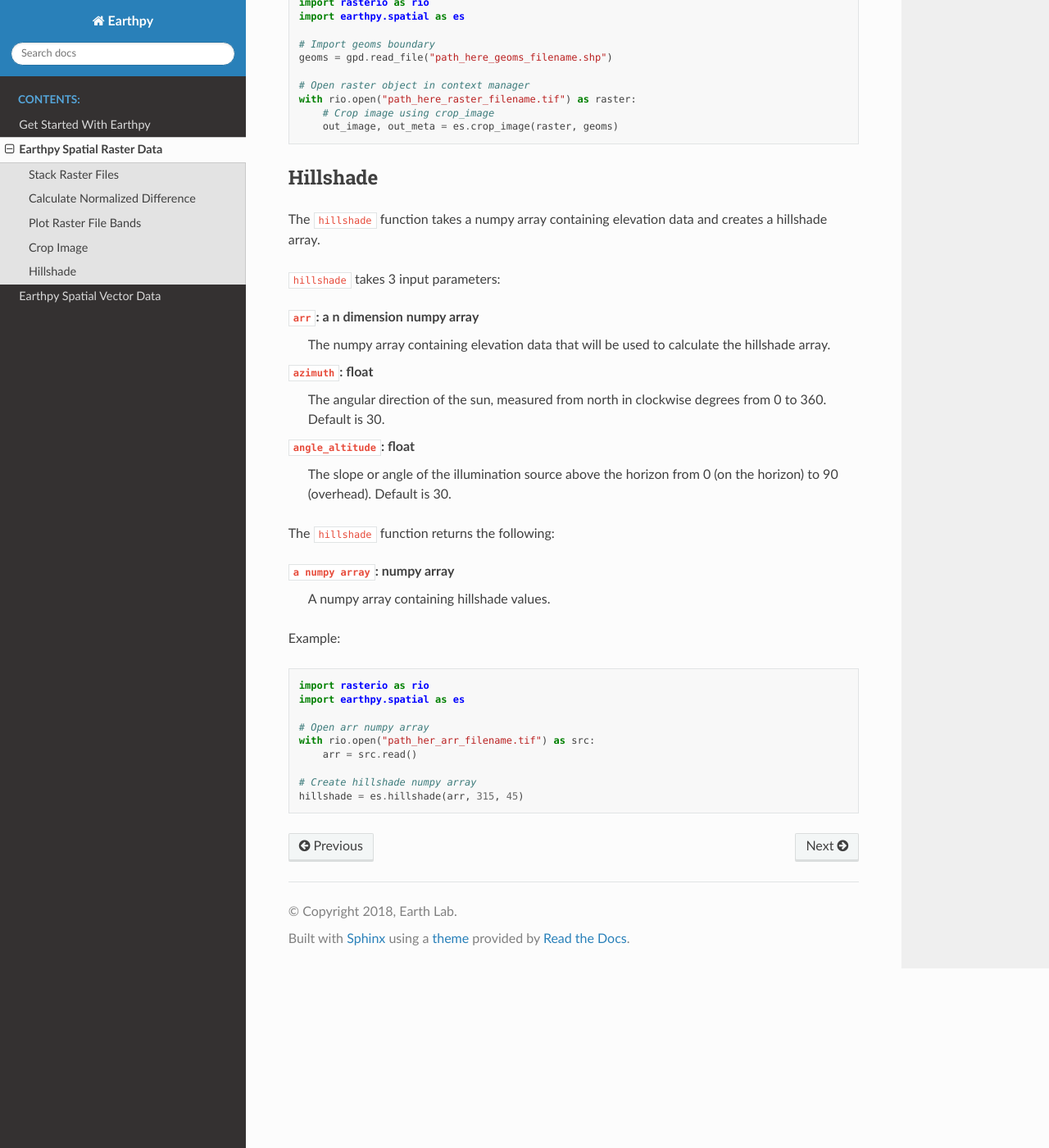
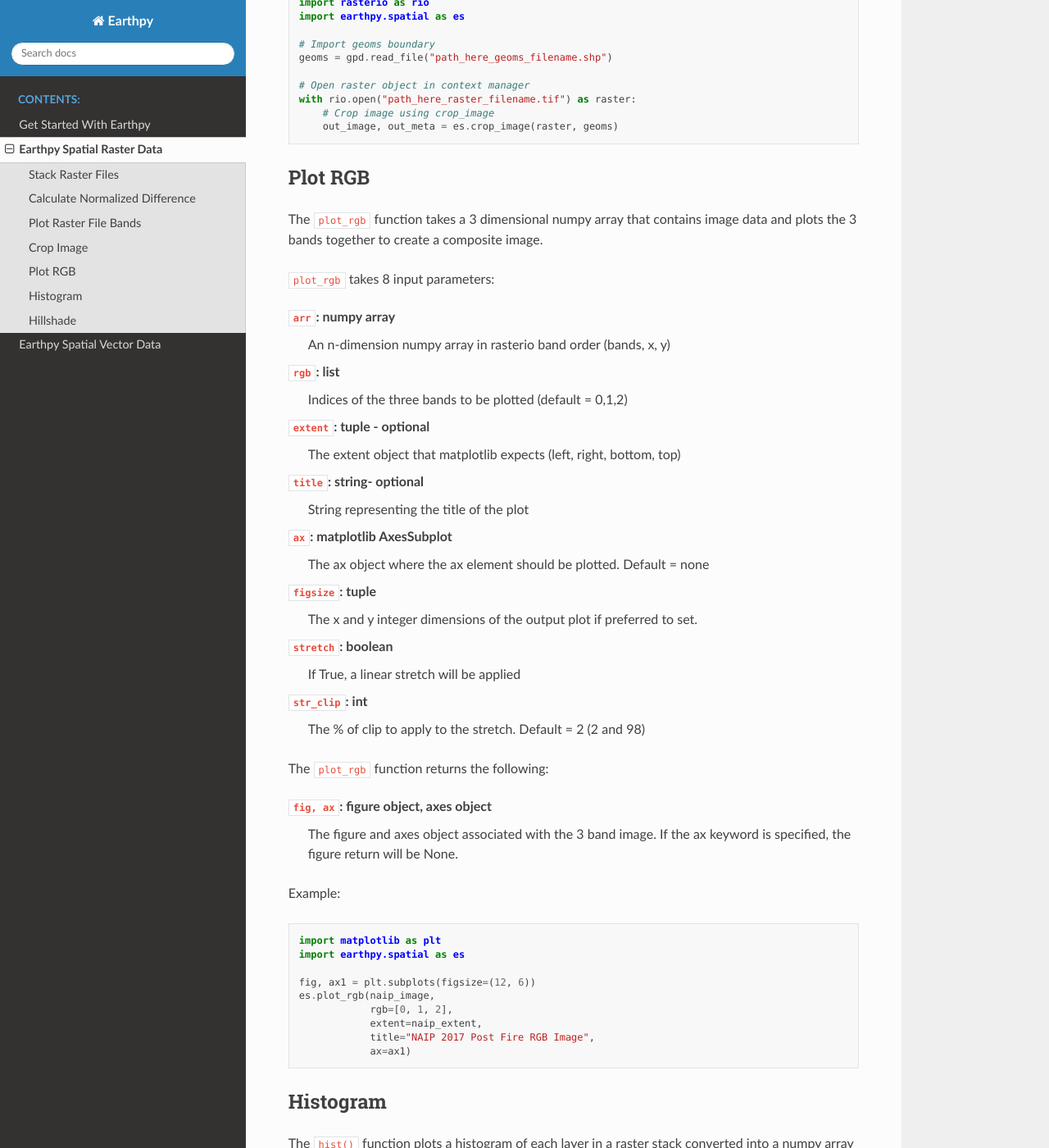
Before and after one commit to earthlab/earthpy, a Sphinx documentation site: the page built from docs/spatial-raster.rst, in a window 1280 px wide and 1400 px high, scrolled down 3543 px. Shown: the whole window at 82% size. Built offline with Sphinx 7.4.7 and the Read the Docs theme 2.0.0, drawn with Linux system fonts in a browser that asks for light colours; some of the changed text lies outside the part shown.

Commit message:
Read the docs documentation for plot_rgb() and hist() (#89)
Signed-off-by: Carmela Stuart <c.stuart@cablelabs.com>

```diff
--- a/docs/spatial-raster.rst
+++ b/docs/spatial-raster.rst
@@ -165,12 +165,95 @@ Example:
         # Crop image using crop_image
         out_image, out_meta = es.crop_image(raster, geoms)
 
+Plot RGB
+~~~~~~~~
+
+The ``plot_rgb`` function takes a 3 dimensional numpy array that contains image data and plots the 3 bands together to create a composite image.
+
+``plot_rgb`` takes 8 input parameters:
+
+``arr``: numpy array
+      An n-dimension numpy array in rasterio band order (bands, x, y)
+``rgb``: list
+      Indices of the three bands to be plotted (default = 0,1,2)
+``extent``: tuple - optional
+      The extent object that matplotlib expects (left, right, bottom, top)
+``title``:  string- optional
+      String representing the title of the plot
+``ax``: matplotlib AxesSubplot
+      The ax object where the ax element should be plotted. Default = none
+``figsize``: tuple
+      The x and y integer dimensions of the output plot if preferred to set.
+``stretch``: boolean
+      If True, a linear stretch will be applied
+``str_clip``: int
+      The % of clip to apply to the stretch. Default = 2 (2 and 98)
+
+The ``plot_rgb`` function returns the following:
+
+``fig, ax``: figure object, axes object
+      The figure and axes object associated with the 3 band image.  If the ax keyword is specified, the figure return will be None.
+
+Example:
+
+.. code-block:: python
+
+    import matplotlib as plt
+    import earthpy.spatial as es
+
+    fig, ax1 = plt.subplots(figsize=(12, 6))
+    es.plot_rgb(naip_image,
+                rgb=[0, 1, 2],
+                extent=naip_extent,
+                title="NAIP 2017 Post Fire RGB Image",
+                ax=ax1)
+
+Histogram
+~~~~~~~~~
+
+The ``hist()`` function plots a histogram of each layer in a raster stack converted into a numpy array for quick visualization.
+
+``hist()`` takes 6 input parameters:
+
+``arr``: numpy array
+      An dimension numpy array
+``title``: list
+      A list of title values that should either equal the number of bands or be empty, default = none
+``colors``: list
+      A list of color values that should either equal the number of bands or be a single color, (purple = default)
+``cols``: int
+      The number of columns you want to plot in
+``bins``: int
+      The number of bins to calculate for the histogram
+``figsize``: tuple
+      The figsize if you'd like to define it. default: (12, 12)
+
+The ``hist()`` function returns the following:
+
+``fig, ax or axs`` : figure object, axes object
+      The figure and axes object(s) associated with the histogram.
+
+Example:
+
+.. code-block:: python
+
+    import earthpy.spatial as es
+
+    colors = ['r', 'k', 'b', 'g', 'k', 'y', 'y']
+    titles = ["Red Band", "Near Infrared (NIR) Band", "Blue/Green Band",
+              "Green Band", "Near Infrared (NIR) Band",
+              "Mid-infrared Band", "Mid-infrared Band"]
+
+    # Plot histogram
+    es.hist(modis_bands_pre_data,
+            colors=colors,
+            title=titles,
+            cols=2)
 
 Hillshade
 ~~~~~~~~~
 
-The ``hillshade`` function takes a numpy array containing elevation data and creates
-a hillshade array.
+The ``hillshade`` function takes a numpy array containing elevation data and creates a hillshade array.
 
 ``hillshade`` takes 3 input parameters:
 
```
